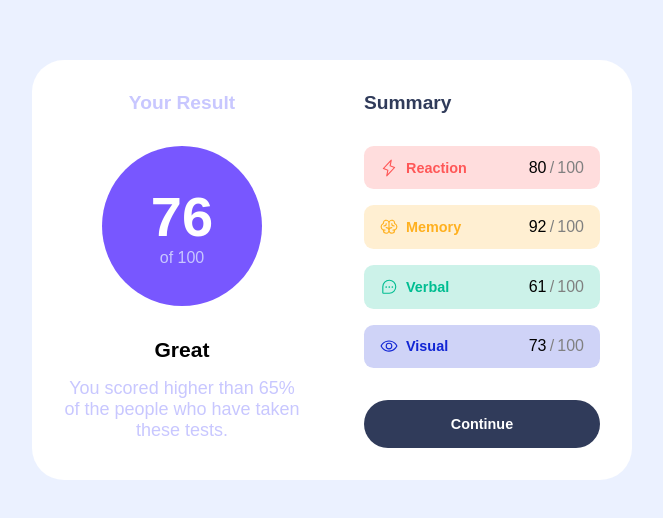
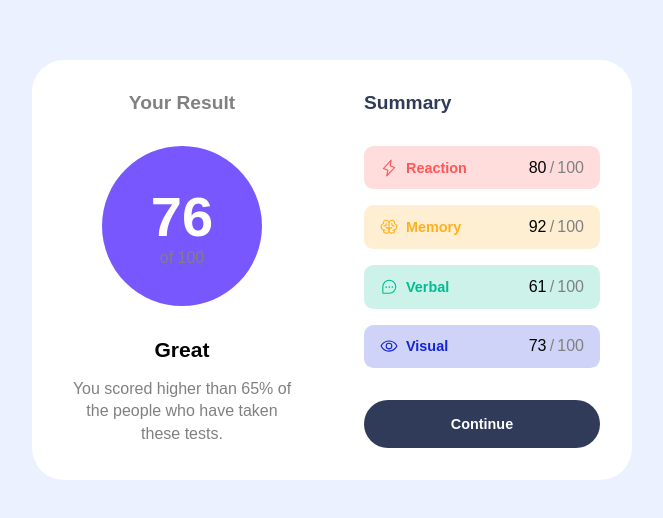
Before and after one commit to yurimzk/results-summary-react, a React (Vite) app: page / in a window 1280 px wide. Shown: the part 130-648 px from the top of the page, without its empty margins (308-971 px from the left). Built offline with nearby package versions, Linux system fonts and the light colour scheme.

Commit message:
change text color

```diff
--- a/src/components/Result.scss
+++ b/src/components/Result.scss
@@ -9,7 +9,7 @@
   h2 {
     font-size: 1.2rem;
     font-weight: 700;
-    color: var(--light-lavender);
+    color: var(--grey);
   }
 
   .score-container {
@@ -37,7 +37,7 @@
     }
 
     .max-score {
-      color: var(--light-lavender);
+      color: var(--grey);
       font-size: 1rem;}
   }
 
@@ -47,13 +47,15 @@
     gap: 1rem;
 
     h3 {
-
       font-weight: 700;
       color: var(--);
     }
 
     p {
-      color: var(--light-lavender);
+      font-size: 1rem;
+      line-height: 140%;
+      color: var(--grey);
+      margin: 0 .5rem;
     }
   }
 }
```
